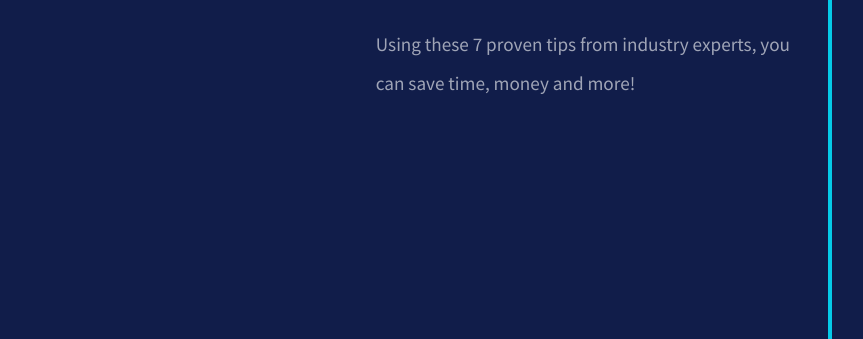
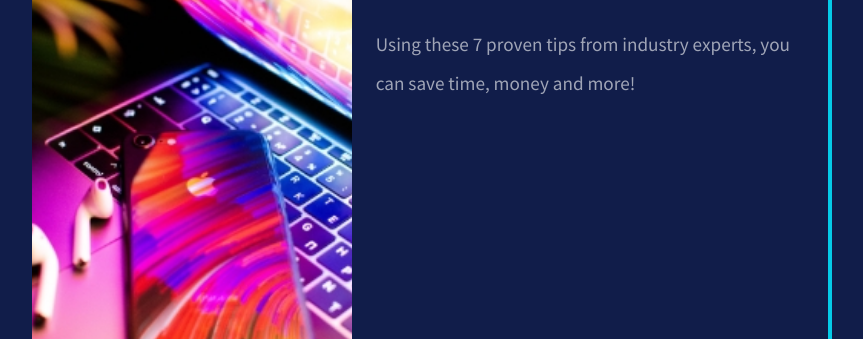
Before and after one commit to iamserda/flexboxcardexample, a plain HTML site: page index.html in a window 1280 px wide. Shown: the part 225-564 px from the top of the page, without its empty margins (208-1071 px from the left). Drawn offline with nearby package versions, Linux system fonts and the light colour scheme; the site is published under a folder, as on GitHub Pages, so addresses that start at the root find nothing; a web font is replaced by a local one.

Commit message:
updating img file path for background property.

```diff
--- a/css/style.css
+++ b/css/style.css
@@ -50,7 +50,8 @@ body {
 }
 
 .image {
-    background-image: url("/img/tech.jpg");
+    background-image: url("../img/tech.jpg");
+    /* background-image: url("https://images.unsplash.com/photo-1531113191064-d850e467e935?ixid=MXwxMjA3fDB8MHxwaG90by1wYWdlfHx8fGVufDB8fHw%3D&ixlib=rb-1.2.1&auto=format&fit=crop&w=400&q=80"); */
     background-origin: border-box;
     background-repeat: no-repeat;
     background-size: cover;
```
Also changed, not shown: 1 other file.
